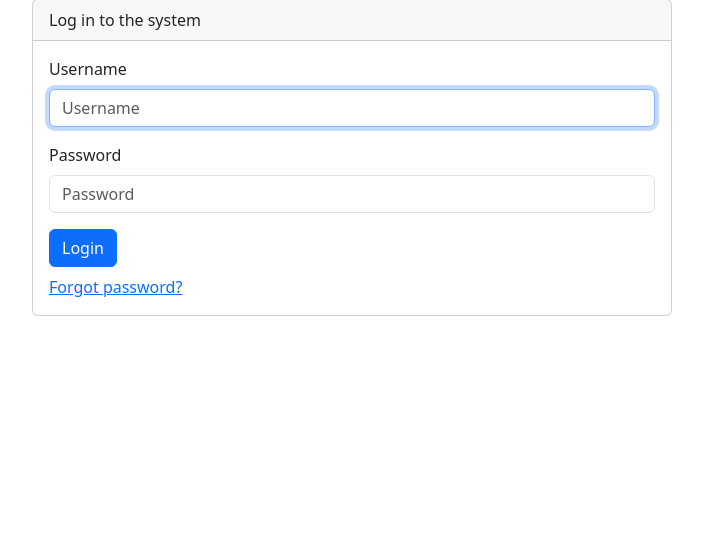
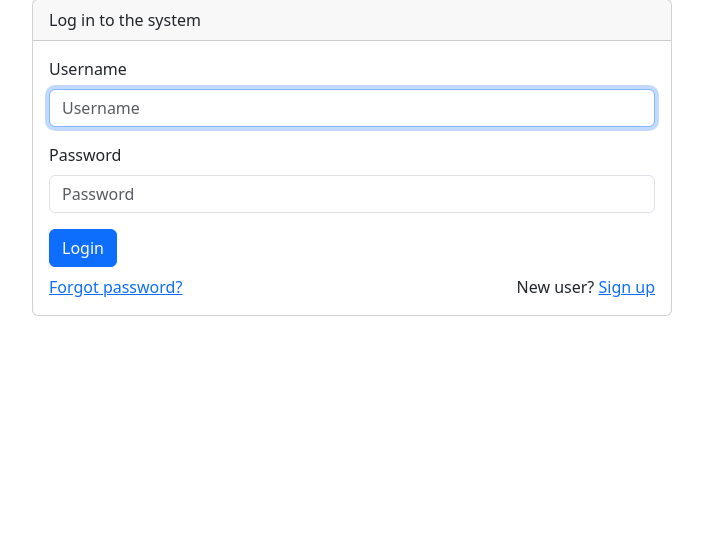
Before and after one commit to DucZuyVuTM/Med25, a Django app: page /auth/login/ in a window 1280 px wide. Shown: the part 105-644 px from the top of the page, without its empty margins (288-991 px from the left). Run offline with Django 5.2, Linux system fonts and the light colour scheme; some libraries are stand-ins or nearby versions.

Commit message:
Create sign up option in login page

```diff
--- a/templates/registration/login.html
+++ b/templates/registration/login.html
@@ -19,8 +19,13 @@
           <input type="hidden" name="next" value="{{ next }}">
           {% bootstrap_button button_type="submit" content="Login" %}
         </form>
-        <div class="mt-2">
-          <a href="{% url 'password_reset' %}">Forgot password?</a>
+        <div class="d-flex justify-content-between">
+          <div class="mt-2">
+            <a href="{% url 'password_reset' %}">Forgot password?</a>
+          </div>
+          <div class="mt-2">
+            New user? <a href="{% url 'registration' %}">Sign up</a>
+          </div>
         </div>
       </div>
     </div>
```
